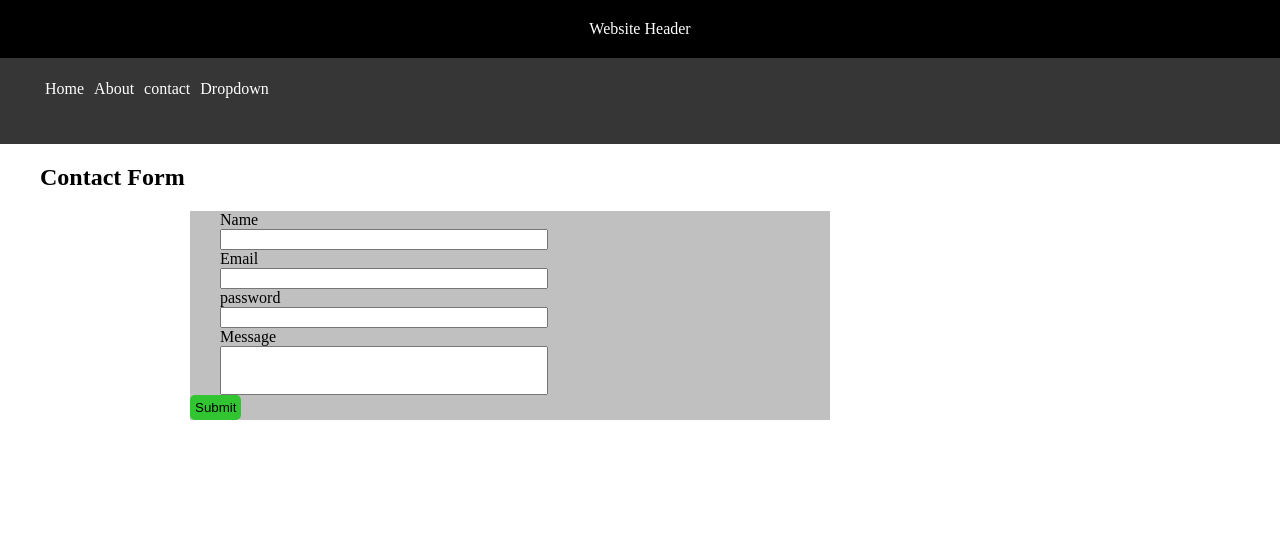
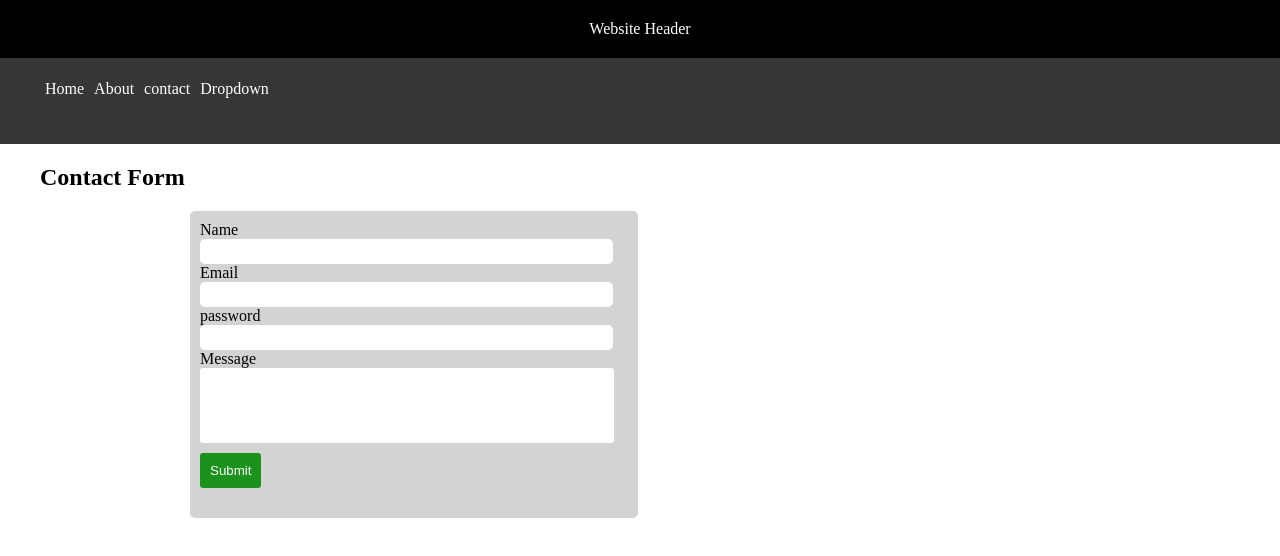
Before and after one commit to FaridAhmad4030/Assignment-9copy, a plain HTML site: page index.html in a window 1280 px wide. Drawn offline with Linux system fonts and the light colour scheme.

Commit message:
craeted style for All form

```diff
--- a/index.html
+++ b/index.html
@@ -78,29 +78,43 @@
             padding-left: 40px;
         }
         #id1{
-            background-color: silver;
-            width: 50%;
-            height: 100%;
+            background-color:lightgray;
+            width: 35%;
             margin-left: 190px;
+            border-radius: 5px;
+            padding-top: 10px;
+            padding-bottom: 20px;
+
+
         }
         #id2{
-            background-color: rgb(50, 197, 50);
+            background-color: rgb(27, 146, 27);
             border: none;
-            padding: 5px;
-            border-radius: 5px;
+            padding: 10px;
+            border-radius: 3px;
+            margin-left: 10px;
+            margin-top: 10px;
+            margin-bottom: 10px;
+            color: white;
+
 
         }
         .man1{
-            width: 50%;
-            margin-left: 30px;
+            width: 90%;
+            margin-left: 10px;
+            border: none;
+            border-radius: 5px;
+            padding: 5px;
         }
         .man2{
-            margin-left: 30px;
+            margin-left: 10px;
         }
         #id3{
-              padding: 15px;
-              margin-left: 30px;
-              width: 46%;
+              padding: 30px;
+              margin-left: 10px;
+              width: 79%;
+              border: none;
+              border-radius: 3px;
         }
 
     </style>
```
